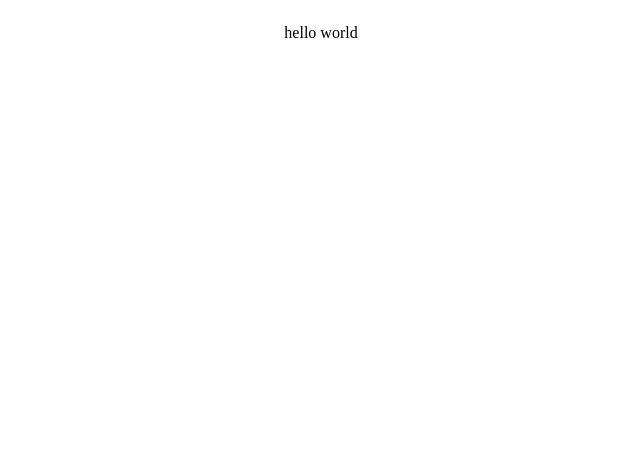
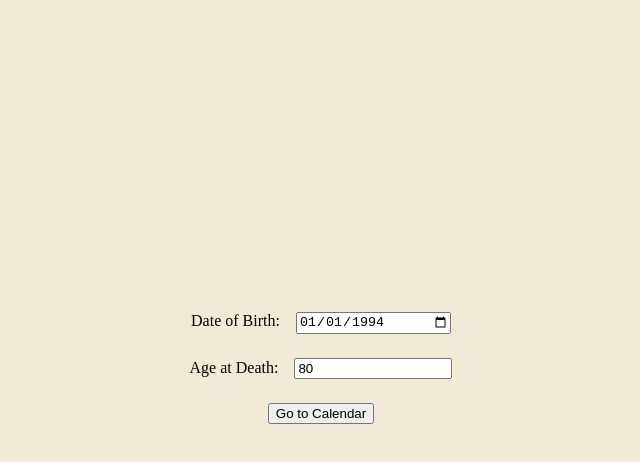
Before and after one commit to mddwav/morirecolor, a Next.js app: page / in a window 1280 px wide. Shown: the top 462 px of the page, without its empty margins (319-959 px from the left). Built offline with nearby package versions, Linux system fonts and the light colour scheme.

Commit message:
Third commit

```diff
--- a/pages/myApp.tsx
+++ b/pages/_app.tsx
@@ -1,6 +1,6 @@
-// import App from "next/app";
+import "../styles.css";
+
 import type { AppProps /*, AppContext */ } from "next/app";
-import "../styles.css";
 
 function MyApp({ Component, pageProps }: AppProps) {
   return <Component {...pageProps} />;
--- a/pages/index.tsx
+++ b/pages/index.tsx
@@ -1,9 +1,71 @@
+import { useState } from "react";
 import Theme from "../components/Theme";
+import { useRouter } from "next/router";
 
 export default function IndexPage() {
+  const router = useRouter();
+  const [dateOfBirth, setDateOfBirth] = useState("1994-01-01");
+  const [age, setAge] = useState("80");
+
   return (
     <Theme>
-      <p>hello world</p>
+      <form
+        onSubmit={(e) => {
+          e.preventDefault();
+
+          router.push(
+            `/calendar?dob=${encodeURIComponent(
+              dateOfBirth
+            )}&age=${encodeURIComponent(age)}`
+          );
+        }}
+      >
+        <div className="container">
+          <div className="form-control">
+            <label className="label">Date of Birth:</label>
+            <input
+              className="input"
+              value={dateOfBirth}
+              onChange={(e) => setDateOfBirth(e.target.value)}
+              type="date"
+            ></input>
+          </div>
+          <div className="form-control">
+            <label className="label">Age at Death:</label>
+            <input
+              className="input"
+              type="number"
+              min="1"
+              max="125"
+              value={age}
+              step="1"
+              onChange={(e) => setAge(e.target.value)}
+            ></input>
+          </div>
+          <button>Go to Calendar</button>
+        </div>
+      </form>
+
+      <style jsx>
+        {`
+          .input {
+            width: 150px;
+          }
+          .label {
+            padding-right: 16px;
+          }
+          .form-control {
+            padding-bottom: 24px;
+          }
+          .container {
+            display: flex;
+            flex-direction: column;
+            align-items: center;
+            justify-content: center;
+            height: 90vh;
+          }
+        `}
+      </style>
     </Theme>
   );
 }
```
Also changed, not shown: pages/calendar.tsx (+24 -8 lines), utils/years.ts (+12 -1 lines).
